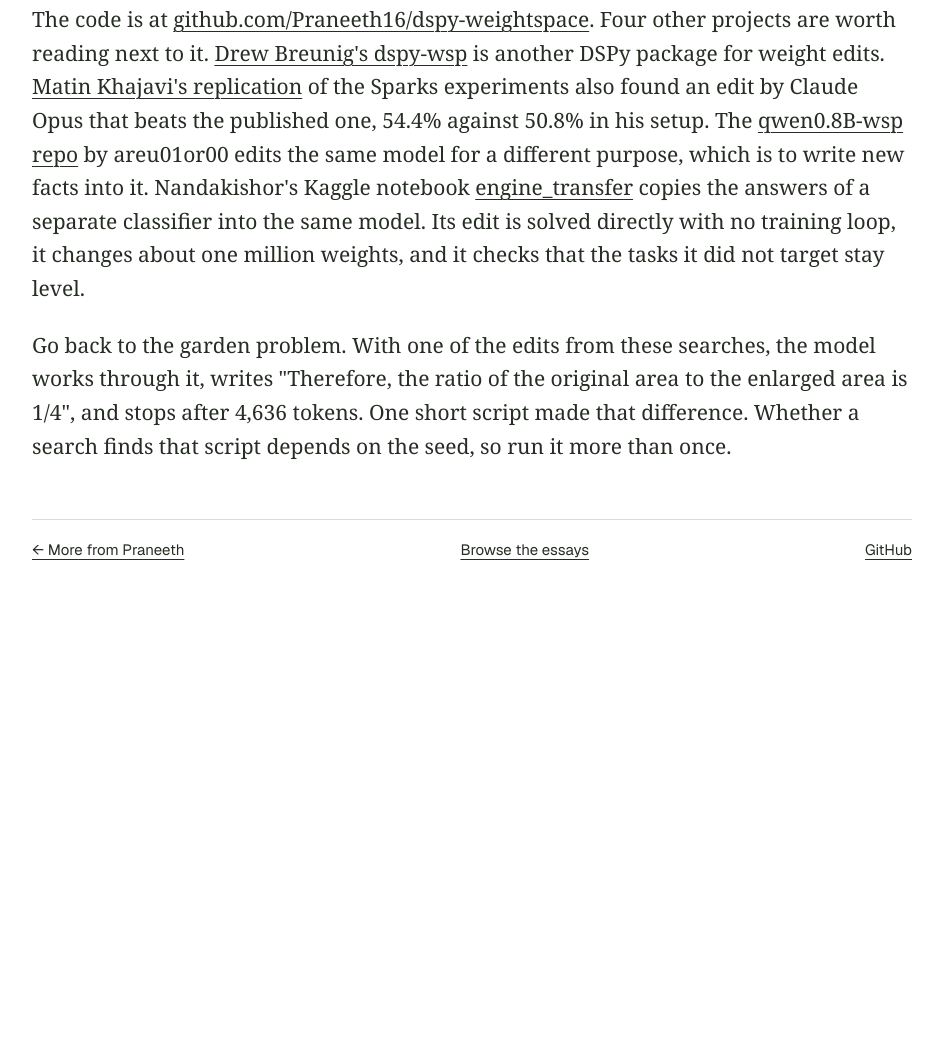
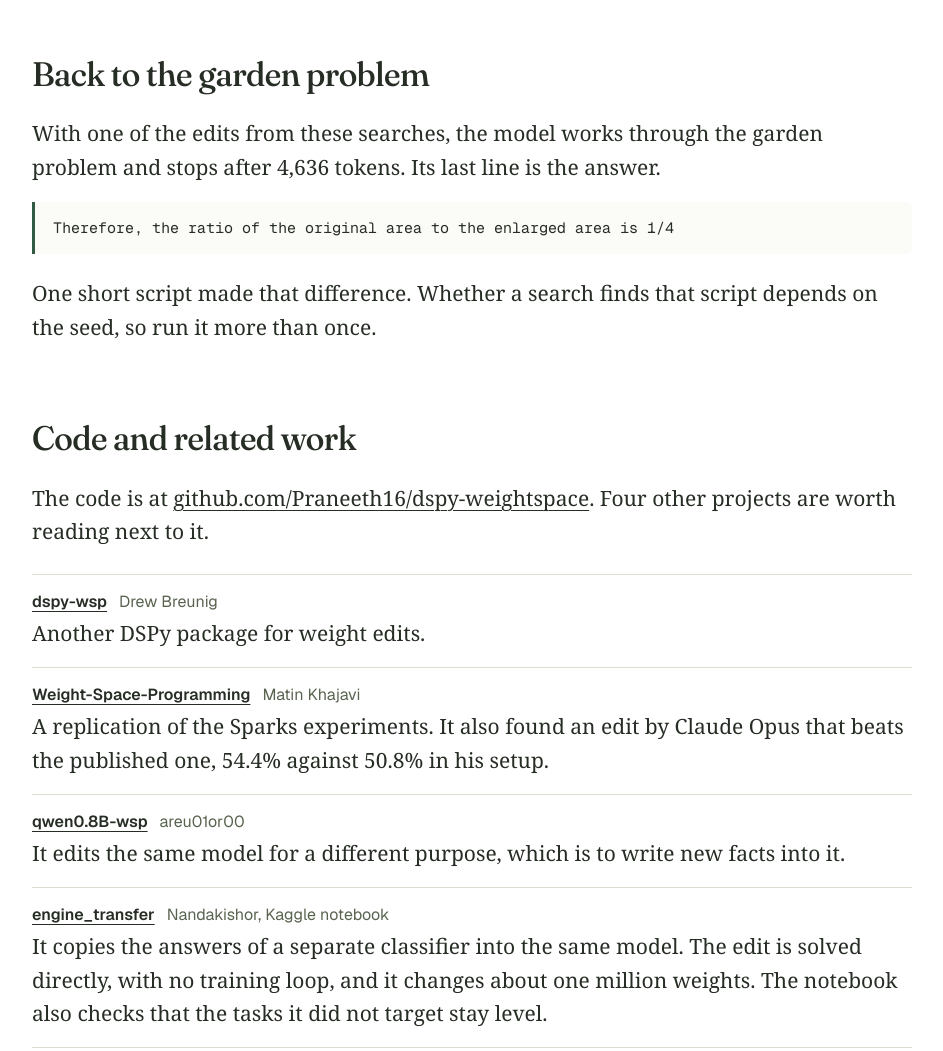
Before and after one commit to Praneeth16/Praneeth16.github.io, an Astro site: page /blog/gepa-edits-weights in a window 1280 px wide. Shown: the part 8412-9463 px from the top of the page, without its empty margins (168-1111 px from the left). Before the commit the page ends 9014 px from the top, so only its background shows below. Built offline with nearby package versions, Linux system fonts and the light colour scheme; Astro itself is replaced by a stand-in of ours; a web font is replaced by a local one.

Commit message:
Split the essay ending into a closer and a related-work list
The last two paragraphs mixed the story's payoff with four project links
in one dense block, so readers lost both. The payoff now has its own
heading and shows the model's final line as output, and the related
projects are a scannable list with name, author and one line each.

Co-authored-by: Isaac <no-reply@databricks.com>

```diff
--- a/src/pages/blog/gepa-edits-weights/index.astro
+++ b/src/pages/blog/gepa-edits-weights/index.astro
@@ -142,9 +142,36 @@ const url = 'https://praneeth16.github.io/blog/gepa-edits-weights/';
 
     <p>The results have limits. I tested one model on one benchmark, with three seeds per setup, and the only failure I studied was thinking loops.</p>
 
-    <p>The code is at <a href="https://github.com/Praneeth16/dspy-weightspace">github.com/Praneeth16/dspy-weightspace</a>. Four other projects are worth reading next to it. <a href="https://pypi.org/project/dspy-wsp/">Drew Breunig's dspy-wsp</a> is another DSPy package for weight edits. <a href="https://github.com/MatinKhajavi/Weight-Space-Programming">Matin Khajavi's replication</a> of the Sparks experiments also found an edit by Claude Opus that beats the published one, 54.4% against 50.8% in his setup. The <a href="https://github.com/areu01or00/qwen0.8B-wsp">qwen0.8B-wsp repo</a> by areu01or00 edits the same model for a different purpose, which is to write new facts into it. Nandakishor's Kaggle notebook <a href="https://www.kaggle.com/code/nandakishorconvai/engine-transfer">engine_transfer</a> copies the answers of a separate classifier into the same model. Its edit is solved directly with no training loop, it changes about one million weights, and it checks that the tasks it did not target stay level.</p>
+    <h2>Back to the garden problem</h2>
 
-    <p>Go back to the garden problem. With one of the edits from these searches, the model works through it, writes "Therefore, the ratio of the original area to the enlarged area is 1/4", and stops after 4,636 tokens. One short script made that difference. Whether a search finds that script depends on the seed, so run it more than once.</p>
+    <p>With one of the edits from these searches, the model works through the garden problem and stops after 4,636 tokens. Its last line is the answer.</p>
+
+    <blockquote class="wsp-output"><p>Therefore, the ratio of the original area to the enlarged area is 1/4</p></blockquote>
+
+    <p>One short script made that difference. Whether a search finds that script depends on the seed, so run it more than once.</p>
+
+    <h2>Code and related work</h2>
+
+    <p>The code is at <a href="https://github.com/Praneeth16/dspy-weightspace">github.com/Praneeth16/dspy-weightspace</a>. Four other projects are worth reading next to it.</p>
+
+    <ul class="wsp-related">
+      <li>
+        <p class="name"><a href="https://pypi.org/project/dspy-wsp/">dspy-wsp</a><span>Drew Breunig</span></p>
+        <p>Another DSPy package for weight edits.</p>
+      </li>
+      <li>
+        <p class="name"><a href="https://github.com/MatinKhajavi/Weight-Space-Programming">Weight-Space-Programming</a><span>Matin Khajavi</span></p>
+        <p>A replication of the Sparks experiments. It also found an edit by Claude Opus that beats the published one, 54.4% against 50.8% in his setup.</p>
+      </li>
+      <li>
+        <p class="name"><a href="https://github.com/areu01or00/qwen0.8B-wsp">qwen0.8B-wsp</a><span>areu01or00</span></p>
+        <p>It edits the same model for a different purpose, which is to write new facts into it.</p>
+      </li>
+      <li>
+        <p class="name"><a href="https://www.kaggle.com/code/nandakishorconvai/engine-transfer">engine_transfer</a><span>Nandakishor, Kaggle notebook</span></p>
+        <p>It copies the answers of a separate classifier into the same model. The edit is solved directly, with no training loop, and it changes about one million weights. The notebook also checks that the tasks it did not target stay level.</p>
+      </li>
+    </ul>
   </main>
 
   <footer class="foot"><a href="/">← More from Praneeth</a><a href="/#writing-title">Browse the essays</a><a href="https://github.com/Praneeth16">GitHub</a></footer>
--- a/src/styles/wsp.css
+++ b/src/styles/wsp.css
@@ -89,6 +89,20 @@ body:has(.wsp) { margin: 0; }
 }
 .wsp .prose pre code { font: inherit; }
 .wsp .prose .code-note { margin-top: 8px; font-size: 14px; color: var(--muted); }
+.wsp .prose .wsp-output {
+  margin: 1.2em 0 0;
+  padding: 14px 18px;
+  background: var(--panel);
+  border-left: 3px solid var(--accent);
+  border-radius: 0 6px 6px 0;
+  font: 15px/1.6 var(--mono);
+  overflow-wrap: anywhere;
+}
+.wsp .prose .wsp-related { margin-top: 1.2em; padding: 0; list-style: none; border-top: 1px solid var(--rule); }
+.wsp .prose .wsp-related li { margin: 0; padding: 16px 0; border-bottom: 1px solid var(--rule); }
+.wsp .prose .wsp-related .name { display: flex; flex-wrap: wrap; align-items: baseline; gap: 2px 12px; font: 600 16px/1.4 var(--ui); }
+.wsp .prose .wsp-related .name span { font-weight: 400; color: var(--muted); }
+.wsp .prose .wsp-related .name + p { margin-top: 4px; }
 
 .wsp .wsp-scene {
   position: relative;
```
